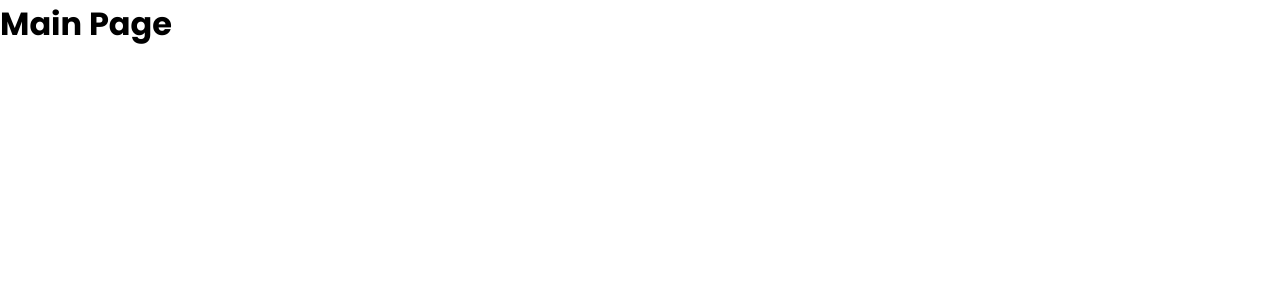
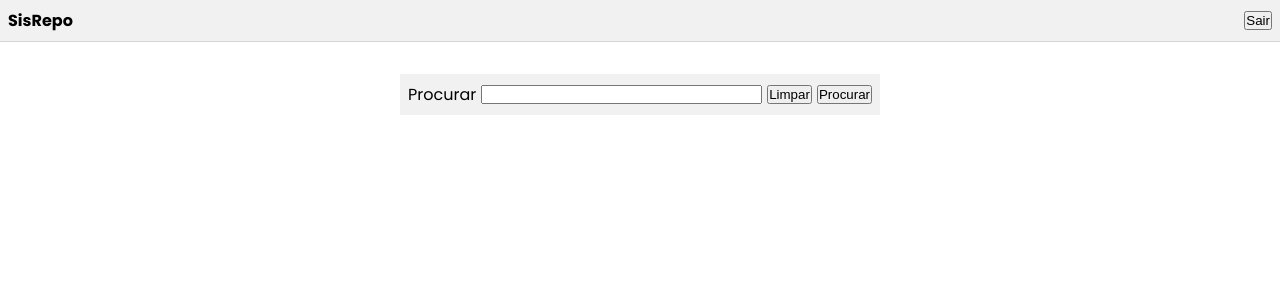
Before and after one commit to Warleyaf/crud-front-end, a React (Vite) app: page / in a window 1280 px wide. Shown: the top 300 px of the page. Built offline with nearby package versions, Linux system fonts and the light colour scheme.

Commit message:
Adicionando a navbar e o campo de buscar e os estilos deles junto com as funções

```diff
--- /dev/null
+++ b/src/pages/MainPage/MainPage.css
@@ -0,0 +1,31 @@
+#main .nav {
+   display: flex;
+   align-items: center;
+   background-color: #f1f1f1;
+   border-bottom: 1px solid #d5d5d5;
+   padding: 0.5rem;
+}
+
+#main .nav .logo {
+   flex: 1;
+   font-size: 1rem;
+   margin: 0;
+}
+
+#main .search {
+   display: flex;
+   align-items: center;
+   gap: 5px;
+   background-color: #f1f1f1;
+   max-width: 480px;
+   margin: 2rem auto;
+   padding: .5rem;
+}
+
+#main label {
+   flex-shrink: 0; /*Esse flex shrink é pra palavra do meu label ficar na mesma linha*/
+}
+
+#main input {
+   width: 100%;
+}
--- a/src/pages/MainPage/MainPage.jsx
+++ b/src/pages/MainPage/MainPage.jsx
@@ -1,7 +1,36 @@
 import React from "react";
 
+import './MainPage.css';
+
 export function MainPage() {
+
+   const handleLogout = () => {
+      console.log('Logout')
+   }
+
+   const handleSearch = (query) => {
+      console.log('query', query);
+   }
+
+   const handleClear = () => {
+      console.log('clear');
+   }
+
    return(
-      <h1>Main Page</h1>
+      <div id="main">
+         <div className="nav">
+            <h1 className="logo">SisRepo</h1>
+            <button onClick={handleLogout}>Sair</button>
+         </div>
+
+         <div className="search">
+            <label htmlFor="query">Procurar</label>
+            <input type="search" name="query" id="query" />
+            <button onClick={handleClear}>Limpar</button>
+            <button onClick={handleSearch}>Procurar</button>
+         </div>
+
+
+      </div>
    )
 }
```
